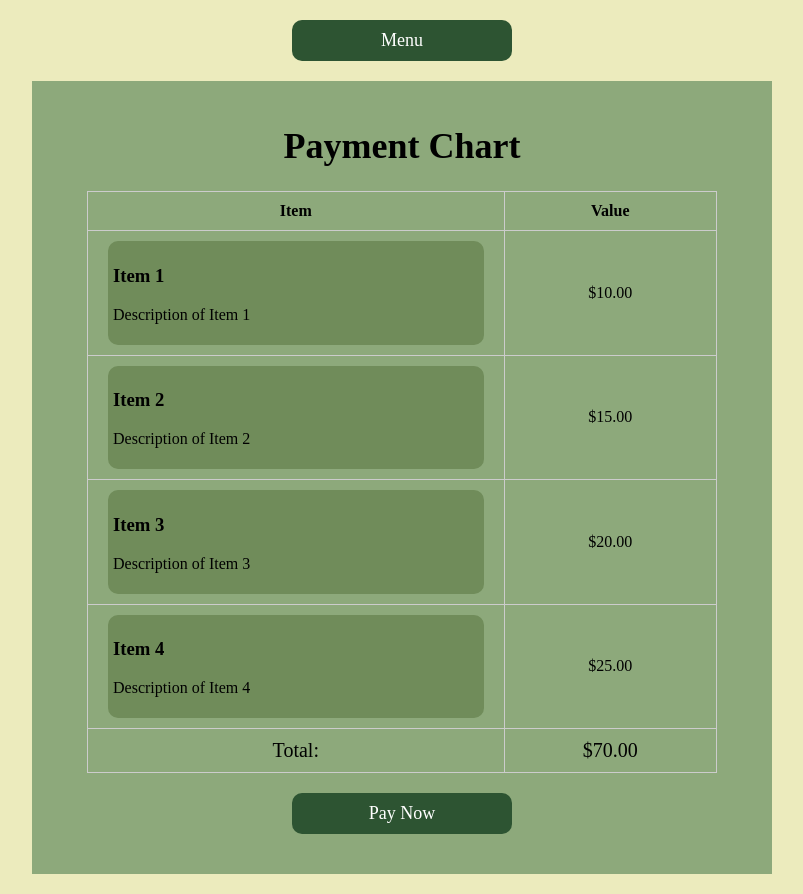
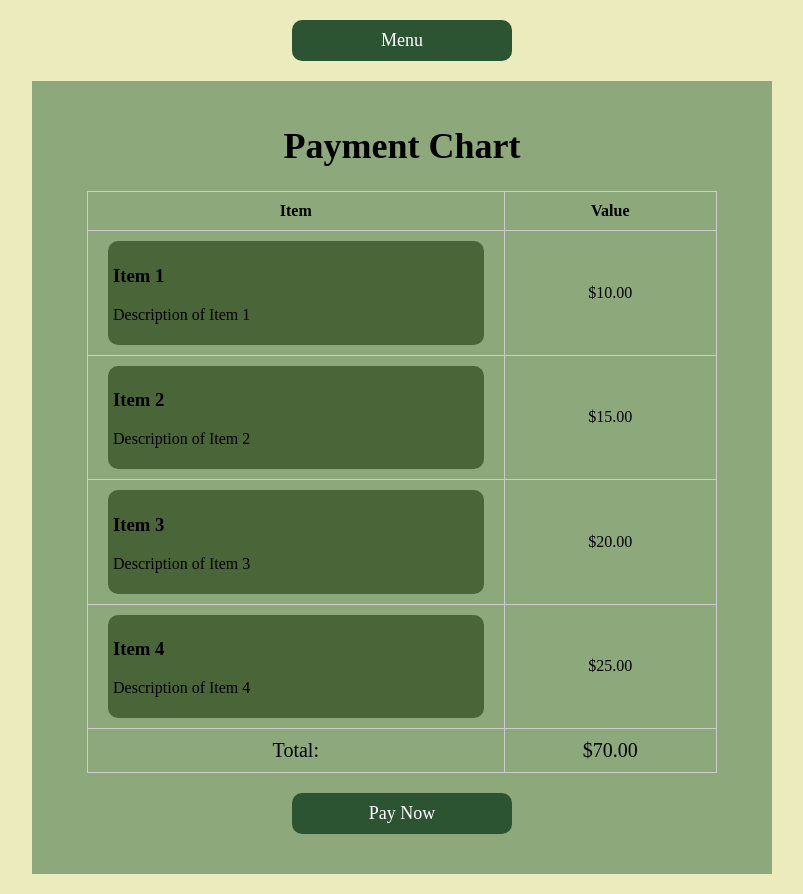
Before and after one commit to emimaostafe/b2tea, a PHP site: page /pages/pay.html in a window 1280 px wide. Shown: the part 69-963 px from the top of the page, without its empty margins (238-1041 px from the left). Run offline with PHP 8.4, Linux system fonts and the light colour scheme; some web fonts are replaced.

Commit message:
almost finished

```diff
--- a/styles/pay.css
+++ b/styles/pay.css
@@ -24,7 +24,7 @@ table td {
 }
 .item {
 
-    background-color:  #708c5a;
+    background-color:  #4a6537;
     border-radius: 10px;
     text-align: left;
     padding: 5px;
```
